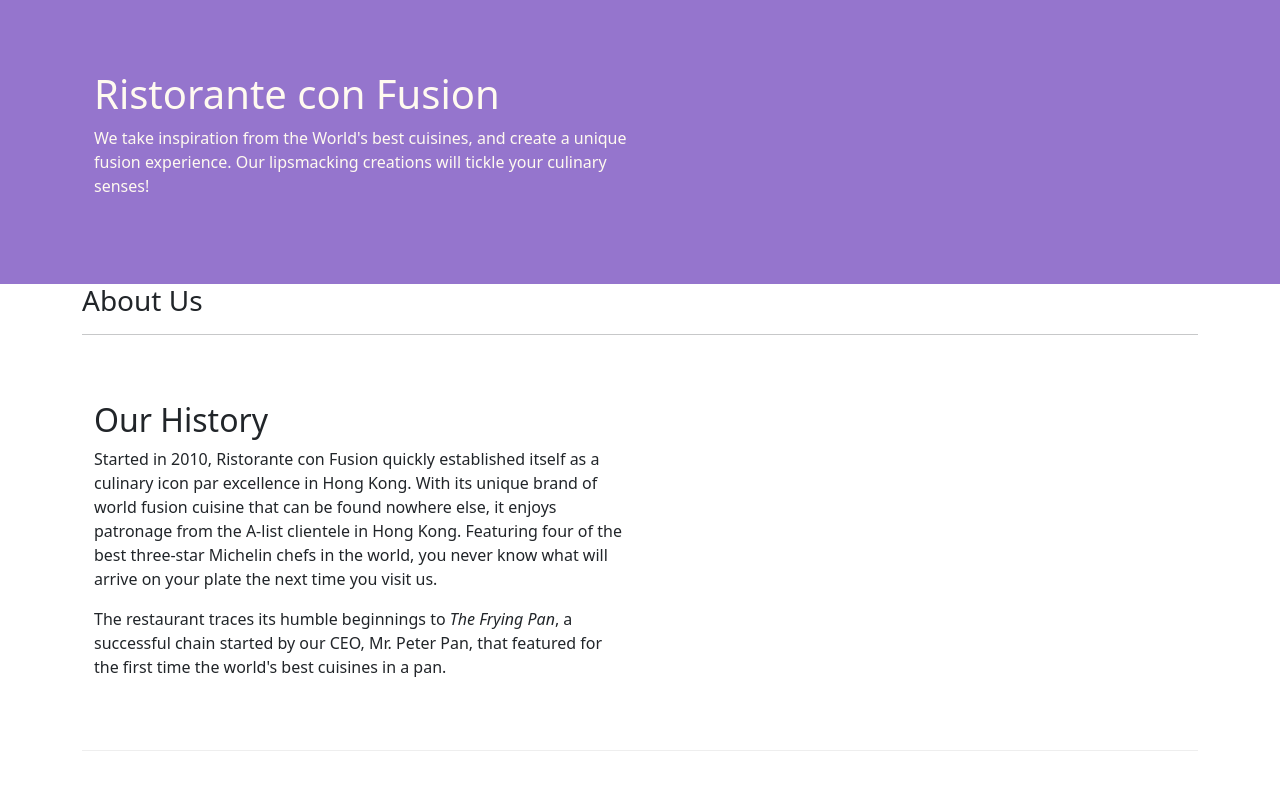
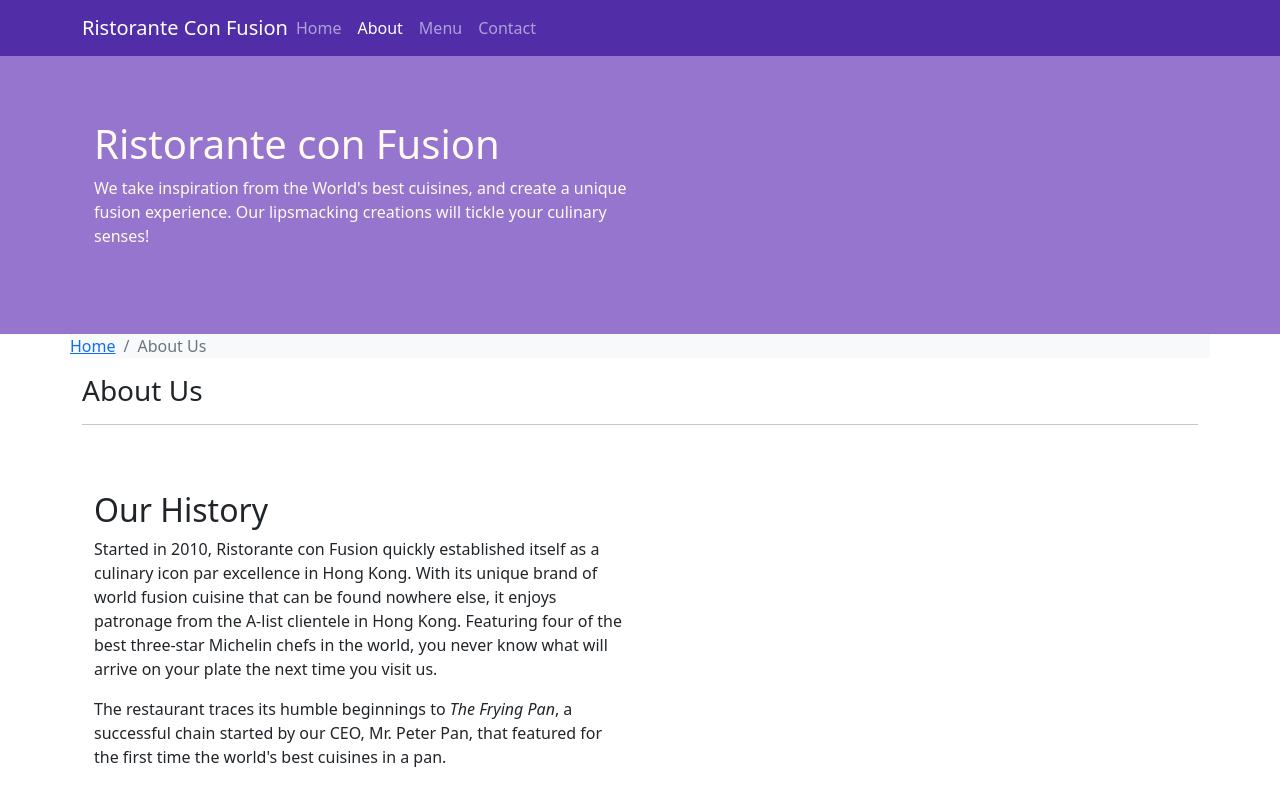
Before and after one commit to akashgoel1995/conFusion, a website: page aboutus.html in a window 1280 px wide. Shown: the top 798 px of the page. Drawn offline with nearby package versions, Linux system fonts and the light colour scheme.

Commit message:
Adding navbar and breadcrumbs

```diff
--- a/aboutus.html
+++ b/aboutus.html
@@ -15,7 +15,22 @@
 </head>
 
 <body>
-
+    <nav class="navbar navbar-dark navbar-expand-sm fixed-top">
+        <div class="container">
+            <button class="navbar-toggler" type="button" data-bs-toggle="collapse" data-bs-target="#Navbar">
+                <span class="navbar-toggler-icon"></span>
+            </button>
+            <a class="navbar-brand me-auto" href="./index.html">Ristorante Con Fusion</a>
+            <div class="collapse navbar-collapse" id="Navbar">
+                <ul class="navbar-nav me-auto">
+                    <li class="nav-item"><a class="nav-link" href="./index.html">Home</a></li>
+                    <li class="nav-item"><a class="nav-link active" href="#">About</a></li>
+                    <li class="nav-item"><a class="nav-link" href="#">Menu</a></li>
+                    <li class="nav-item"><a class="nav-link" href="#">Contact</a></li>
+                </ul>
+            </div>
+        </div>
+    </nav>
     <header class="jumbotron">
         <div class="container">
             <div class="row row-header">
@@ -31,6 +46,10 @@
 
     <div class="container">
         <div class="row">
+            <ol class="col-12 breadcrumb bg-light">
+                <li class="breadcrumb-item"><a href="./index.html">Home</a></li>
+                <li class="breadcrumb-item active" aria-current="page">About Us</li>
+            </ol>
             <div>
                <h3>About Us</h3>
                <hr>
@@ -70,7 +89,7 @@
                 <div class="col-4 offset-1 col-sm-2">
                     <h5>Links</h5>
                     <ul class="list-unstyled">
-                        <li><a href="#">Home</a></li>
+                        <li><a href="./index.html">Home</a></li>
                         <li><a href="#">About</a></li>
                         <li><a href="#">Menu</a></li>
                         <li><a href="#">Contact</a></li>
--- a/css/styles.css
+++ b/css/styles.css
@@ -22,12 +22,22 @@
     color: floralwhite;
 }
 
-.address{
+address{
     font-size: 80%;
     margin: 0px auto;
     color: #0f0f0f;
 }
+
 .aboutus{
     margin: 0px auto;
     padding: 0px 0px 0px 0px;
 }
+
+body{
+    padding: 50px 0px 0px 0px;
+    z-index: 0;
+}
+
+.navbar-dark{
+    background-color: #512da8;
+}
```
Also changed, not shown: index.html (+18 -3 lines).
